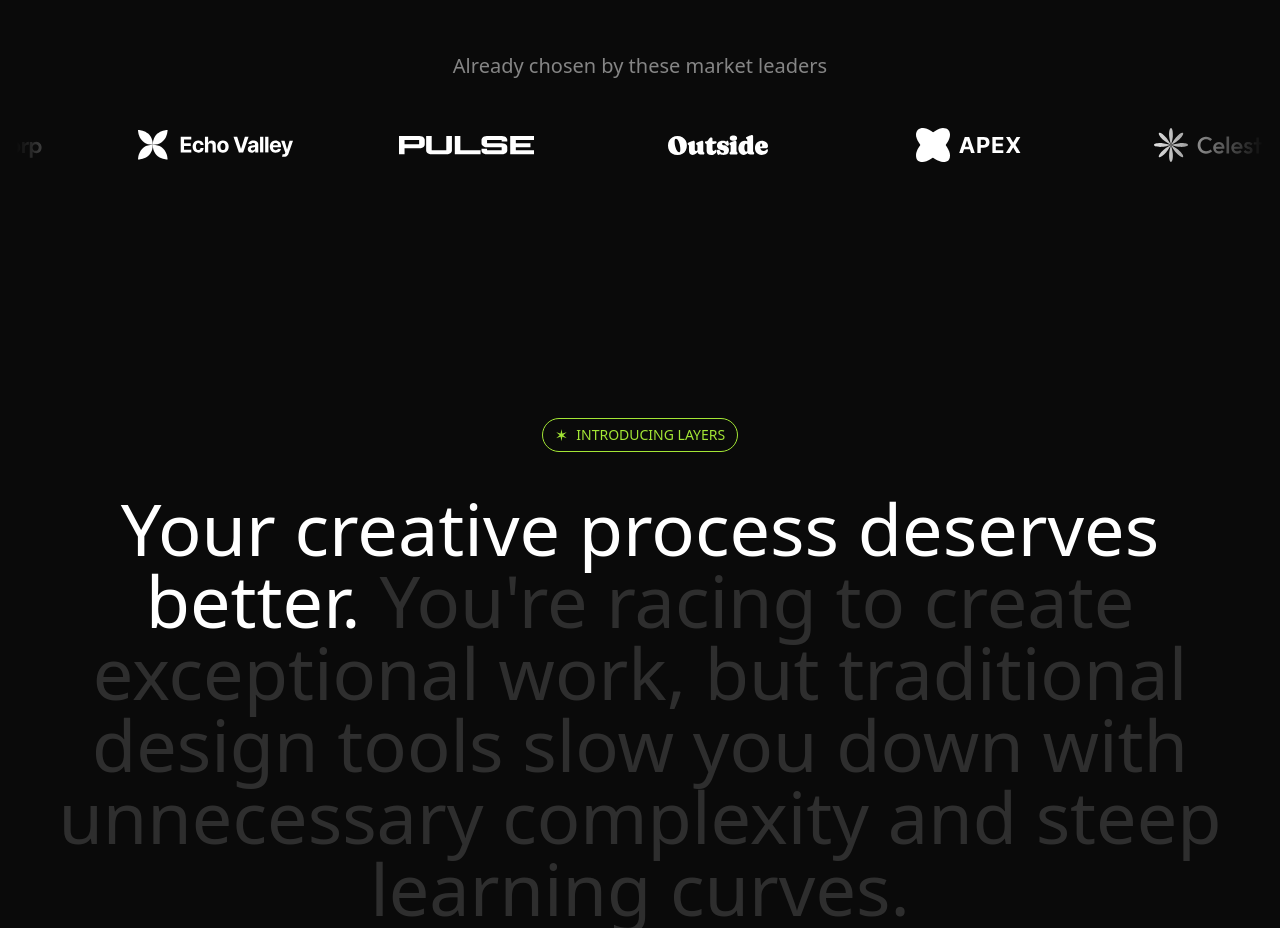
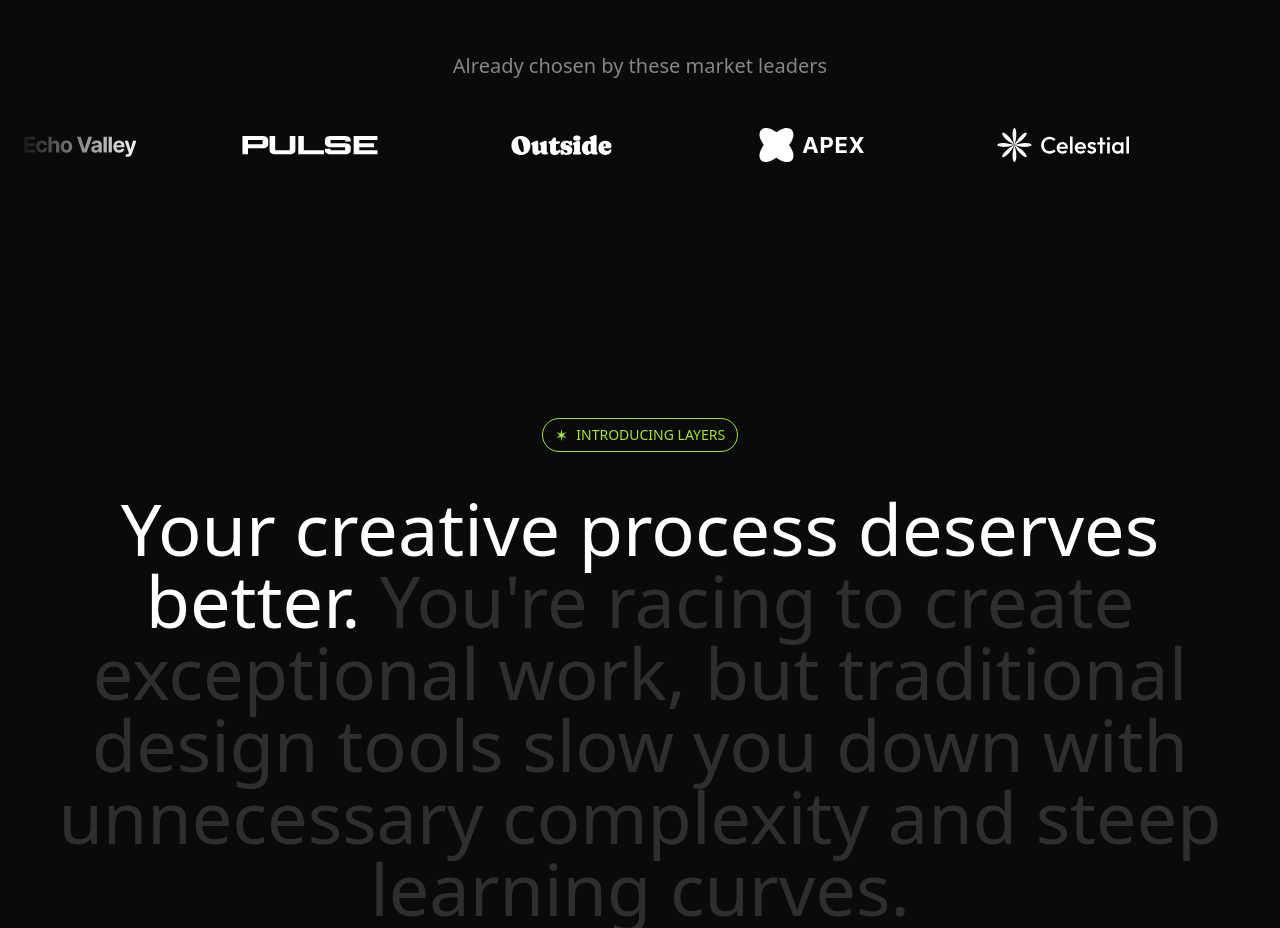
Before and after one commit to legendofnoobs/layers, a Next.js app: page / in a window 1280 px wide. Shown: the part 800-1728 px from the top of the page. Built offline with nearby package versions, Linux system fonts and the light colour scheme.

Commit message:
logoticker animations

```diff
--- a/src/sections/LogoTicker.tsx
+++ b/src/sections/LogoTicker.tsx
@@ -1,3 +1,4 @@
+"use client";
 import quantumLogo from "@/assets/images/quantum.svg";
 import acmeLogo from "@/assets/images/acme-corp.svg";
 import echoValleyLogo from "@/assets/images/echo-valley.svg";
@@ -7,6 +8,8 @@
 import celestialLogo from "@/assets/images/celestial.svg";
 import twiceLogo from "@/assets/images/twice.svg";
 import Image from "next/image";
+import { Fragment } from "react";
+import { motion } from "framer-motion";
 
 const logos = [
     { name: "Quantum", image: quantumLogo },
@@ -26,8 +29,20 @@
                 <h3 className="text-center text-white/50 text-lg lg:text-xl">
                     Already chosen by these market leaders
                 </h3>
-                <div className="overflow-hidden mt-12 [mask-image:linear-gradient(to_right,transparent,black_10%,black_90%,transparent)]">
-                    <div className="flex justify-center gap-24 pr-24">
+                <div className="overflow-hidden mt-12 [mask-image:linear-gradient(to_right,transparent,black_10%,black_90%,transparent)] flex">
+                    <motion.div
+                        animate={{
+                            x: "-50%"
+                        }}
+                        transition={{
+                            duration: 25,
+                            ease: "linear",
+                            repeat: Infinity,
+                        }}
+                        className="flex flex-none justify-center gap-24 pr-24">
+                        {
+                            Array.from({ length: 2 }).map((_, i) => (
+                                <Fragment key={i}>
                                     {logos.map((logo) => (
                                         <Image
                                             src={logo.image}
@@ -35,7 +50,10 @@
                                             alt={logo.name}
                                         />
                                     ))}
-                    </div>
+                                </Fragment>
+                            ))
+                        }
+                    </motion.div>
                 </div>
             </div>
         </section>
```
Lines whose indentation alone changed are shown as unchanged.
